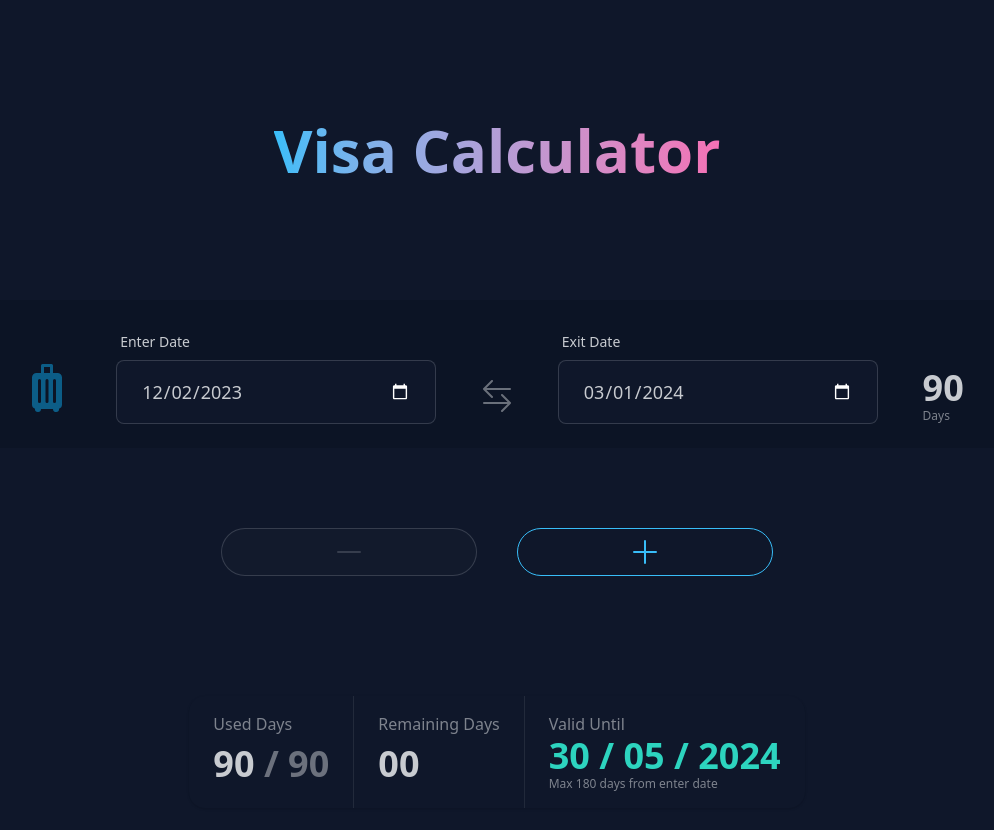
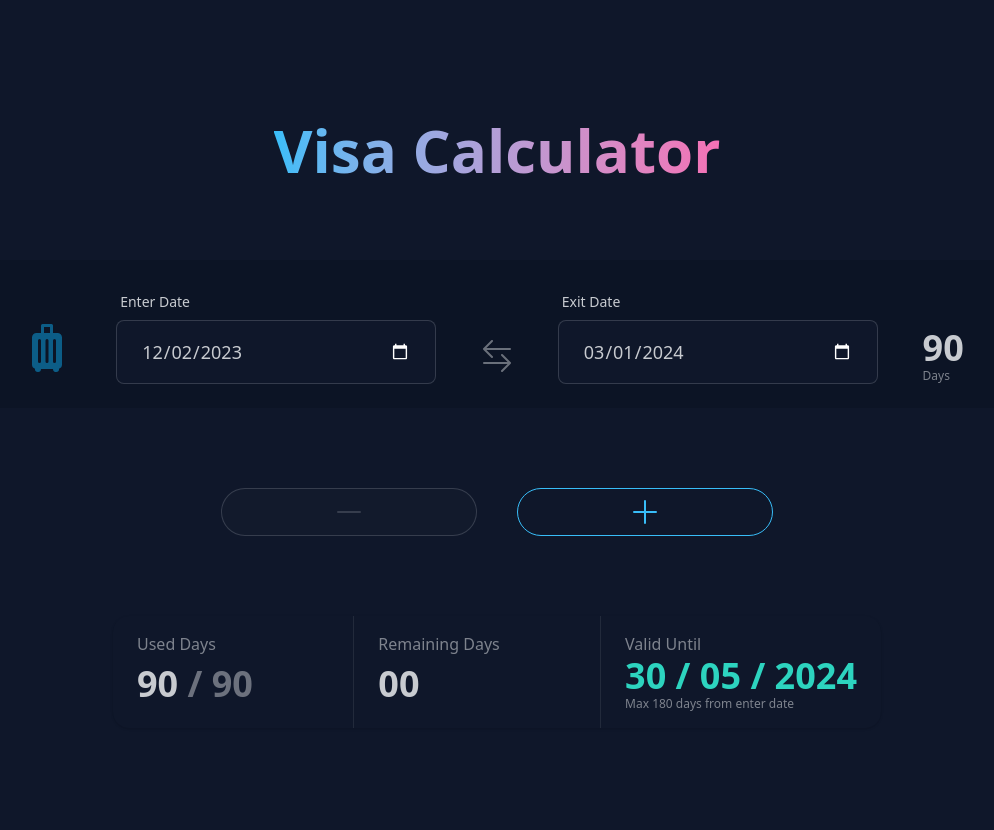
Before and after one commit to webceyhan/nuxt-visa-calculator, a Nuxt app: page / in a window 1280 px wide. Shown: the top 830 px of the page, without its empty margins (143-1137 px from the left). After the commit the page ends 800 px from the top, so only its background shows below. Built offline with nearby package versions, Linux system fonts and the light colour scheme.

Commit message:
adjust app layout

```diff
--- a/app.vue
+++ b/app.vue
@@ -14,8 +14,8 @@ const {
 </script>
 
 <template>
-  <div class="container flex flex-col justify-center items-center mx-auto gap-10 p-10">
-    <header class="text-6xl font-bold text-center my-5 md:my-20">
+  <div class="container flex flex-col justify-center items-center mx-auto gap-y-20 p-10">
+    <header class="text-6xl font-bold text-center mt-5 md:mt-20">
       <h1 class="bg-gradient-to-r from-primary to-accent bg-clip-text text-transparent">
         {{ $t("welcome") }}
       </h1>
@@ -27,12 +27,12 @@ const {
       v-model:exit-date="visit.exitDate"
     />
 
-    <div class="flex items-center justify-between md:my-10 gap-4 md:gap-10">
+    <div class="flex items-center justify-between gap-4 md:gap-10">
       <visit-remove-button :disabled="!canRemoveVisit" @click="removeLastVisit()" />
       <visit-add-button :disabled="!canAddVisit" @click="addNextVisit()" />
     </div>
 
-    <stat-group class="max-md:stats-vertical md:my-10 max-sm:w-full">
+    <stat-group class="max-md:stats-vertical w-full md:justify-between md:max-w-3xl">
       <stat :title="$t('days.used')">
         <countdown :value="usedDays" />
         <span class="opacity-50"> / {{ MAX_DAYS_PER_VISIT }} </span>
```
